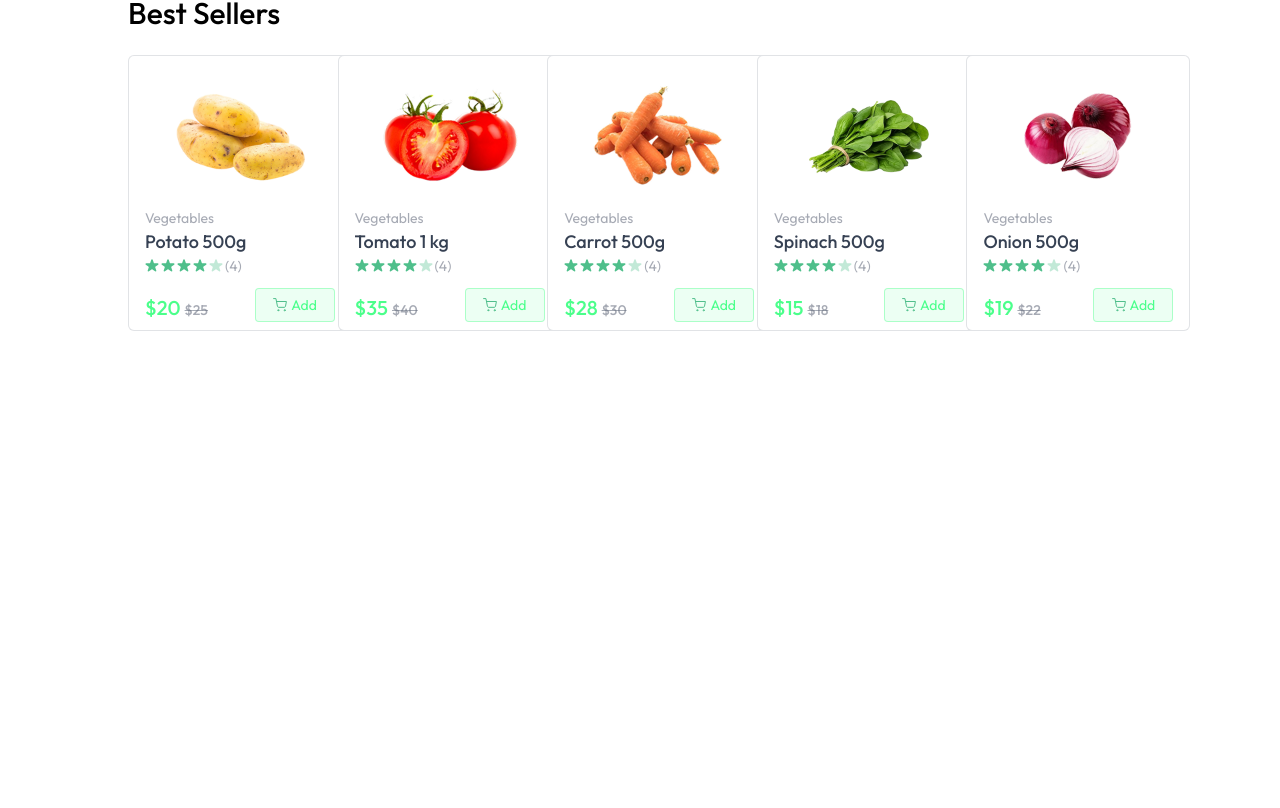
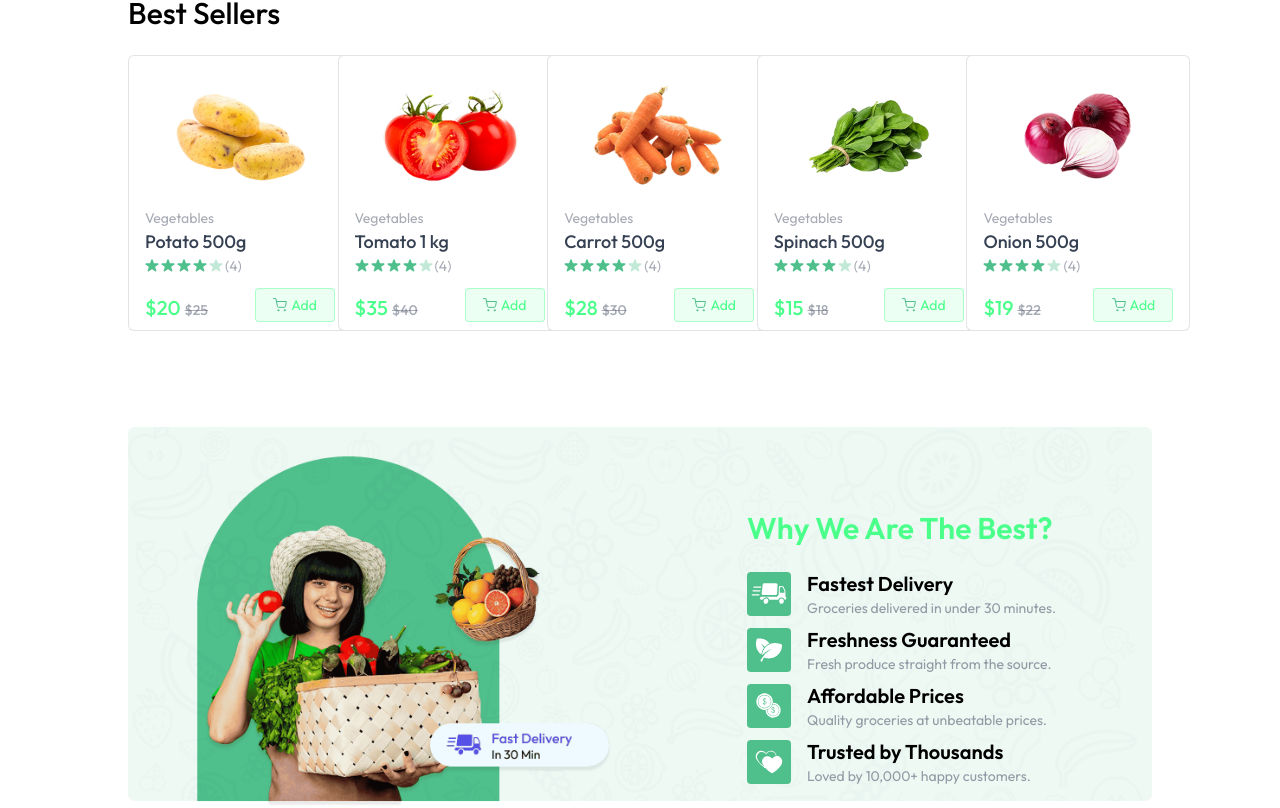
Before and after one commit to CodeShiran/Greencart-React, a React (Vite) app: page / in a window 1280 px wide. Shown: the part 863-1671 px from the top of the page. Before the commit the page ends 1194 px from the top, so only its background shows below. Built offline with nearby package versions, Linux system fonts and the light colour scheme.

Commit message:
bottom banner completed

```diff
--- /dev/null
+++ b/src/components/BottomBanner.jsx
@@ -0,0 +1,27 @@
+import React from 'react'
+import { assets, features } from '../assets/assets'
+
+const BottomBanner = () => {
+  return (
+    <div className='relative mt-24'>
+        <img src={assets.bottom_banner_image} className='w-full hidden md:block' alt="" />
+        <img src={assets.bottom_banner_image_sm} className='w-full md:hidden' alt="" />
+        <div className='absolute inset-0 flex flex-col items-center md:items-end md:justify-center pt-15 md:pr-24'>
+            <div>
+                <h1 className='text-2xl md:text-3xl font-semibold text-primary mb-6'>Why We Are The Best?</h1>
+                {features.map((feature, index)=>(
+                    <div key={index} className='flex items-center gap-4 mt-2'>
+                        <img src={feature.icon} alt={feature.title} className='md:w-11 w-9'/>
+                        <div>
+                            <h3 className='text-lg md:text-xl font-semibold'>{feature.title}</h3>
+                            <p className='text-gray-500/70 text-xs md:text-sm'>{feature.description}</p>
+                        </div>
+                    </div>
+                ))}
+            </div>
+        </div>
+    </div>
+  )
+}
+
+export default BottomBanner
--- a/src/pages/Home.jsx
+++ b/src/pages/Home.jsx
@@ -2,6 +2,7 @@
 import MainBanner from '../context/MainBanner'
 import Categories from '../components/Categories'
 import BestSeller from '../components/BestSeller'
+import BottomBanner from '../components/BottomBanner'
 
 const Home = () => {
   return (
@@ -9,6 +10,7 @@
         <MainBanner />
         <Categories />
         <BestSeller />
+        <BottomBanner />
     </div>
   )
 }
```
